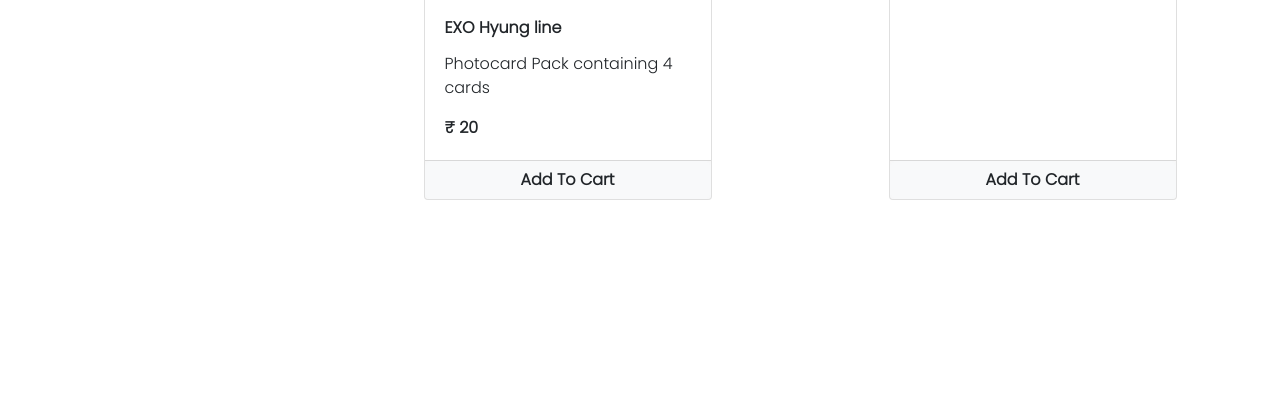
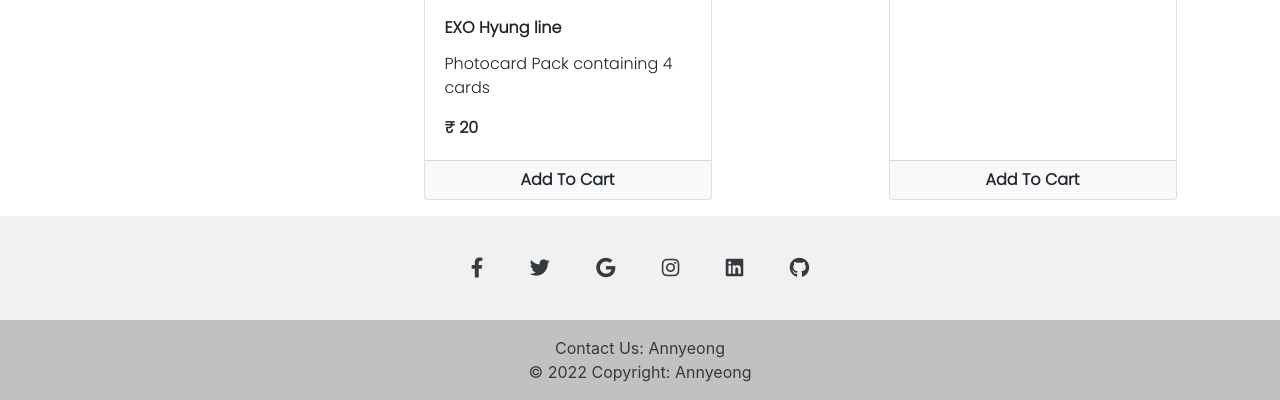
Before and after one commit to meghanaayyala/annyeongwebsite, a Django app: page /store in a window 1280 px wide. Shown: the part 3113-3513 px from the top of the page. Before the commit the page ends 3313 px from the top, so only its background shows below. Run offline with Django 3.2, Linux system fonts and the light colour scheme; data comes from the database, SQL or seed files in the repository; both versions use the stored data as it was after the commit; some libraries are stand-ins or nearby versions.

Commit message:
added footer

```diff
--- a/store/templates/base.html
+++ b/store/templates/base.html
@@ -16,6 +16,14 @@
 <link rel="preconnect" href="https://fonts.gstatic.com" crossorigin>
 <link href="https://fonts.googleapis.com/css2?family=Poppins:wght@300&display=swap" rel="stylesheet">
 
+<!-- Font Awesome -->
+<link rel="stylesheet" href="https://use.fontawesome.com/releases/v5.11.2/css/all.css" />
+<!-- Google Fonts Roboto -->
+<link rel="stylesheet" href="https://fonts.googleapis.com/css2?family=Roboto:wght@300;400;500;700&display=swap" />
+<!-- MDB -->
+<link rel="stylesheet" href="css/mdb.min.css" />
+<!-- Custom styles -->
+<link rel="stylesheet" href="css/style.css" />
 
   <title>Annyeong Web</title>
 
@@ -105,5 +113,77 @@
     integrity="sha384-JZR6Spejh4U02d8jOt6vLEHfe/JQGiRRSQQxSfFWpi1MquVdAyjUar5+76PVCmYl"
     crossorigin="anonymous"></script>
 </body>
+<!--Footer-->
+<footer class="text-center text-white" style="background-color: #f1f1f1;">
+  <!-- Grid container -->
+  <div class="container pt-4">
+    <!-- Section: Social media -->
+    <section class="mb-4">
+      <!-- Facebook -->
+      <a
+        class="btn btn-link btn-floating btn-lg text-dark m-1"
+        href="#!"
+        role="button"
+        data-mdb-ripple-color="dark"
+        ><i class="fab fa-facebook-f"></i
+      ></a>
 
+      <!-- Twitter -->
+      <a
+        class="btn btn-link btn-floating btn-lg text-dark m-1"
+        href="#!"
+        role="button"
+        data-mdb-ripple-color="dark"
+        ><i class="fab fa-twitter"></i
+      ></a>
+
+      <!-- Google -->
+      <a
+        class="btn btn-link btn-floating btn-lg text-dark m-1"
+        href="#!"
+        role="button"
+        data-mdb-ripple-color="dark"
+        ><i class="fab fa-google"></i
+      ></a>
+
+      <!-- Instagram -->
+      <a
+        class="btn btn-link btn-floating btn-lg text-dark m-1"
+        href="#!"
+        role="button"
+        data-mdb-ripple-color="dark"
+        ><i class="fab fa-instagram"></i
+      ></a>
+
+      <!-- Linkedin -->
+      <a
+        class="btn btn-link btn-floating btn-lg text-dark m-1"
+        href="#!"
+        role="button"
+        data-mdb-ripple-color="dark"
+        ><i class="fab fa-linkedin"></i
+      ></a>
+      <!-- Github -->
+      <a
+        class="btn btn-link btn-floating btn-lg text-dark m-1"
+        href="#!"
+        role="button"
+        data-mdb-ripple-color="dark"
+        ><i class="fab fa-github"></i
+      ></a>
+    </section>
+    <!-- Section: Social media -->
+  </div>
+  <!-- Grid container -->
+
+  <!-- Copyright -->
+
+  <div class="text-center text-dark p-3" style="background-color: rgba(0, 0, 0, 0.2);">
+    Contact Us:
+    <a class="text-dark" href="mailto:annyeonghaseyoteam@gmail.com">Annyeong</a> <br>
+    © 2022 Copyright:
+    <a class="text-dark" href="#">Annyeong</a>
+  </div>
+  <!-- Copyright -->
+</footer>
 </html>
--- a/store/templates/index.html
+++ b/store/templates/index.html
@@ -67,7 +67,7 @@
 							{% csrf_token %}
 							<input hidden type="text" name='product' value='{{product.id}}'>
 							<input type="submit" class="float-right btn btn-light  form-control" style="font-weight: bold;font-family: 'Poppins', sans-serif; "
-								value="Add To Cart"><i class='fa fa-shopping-cart'></i>
+								value="Add To Cart">
 						</form>
 						{% endif %}
 
```
Also changed, not shown: db.sqlite3.
